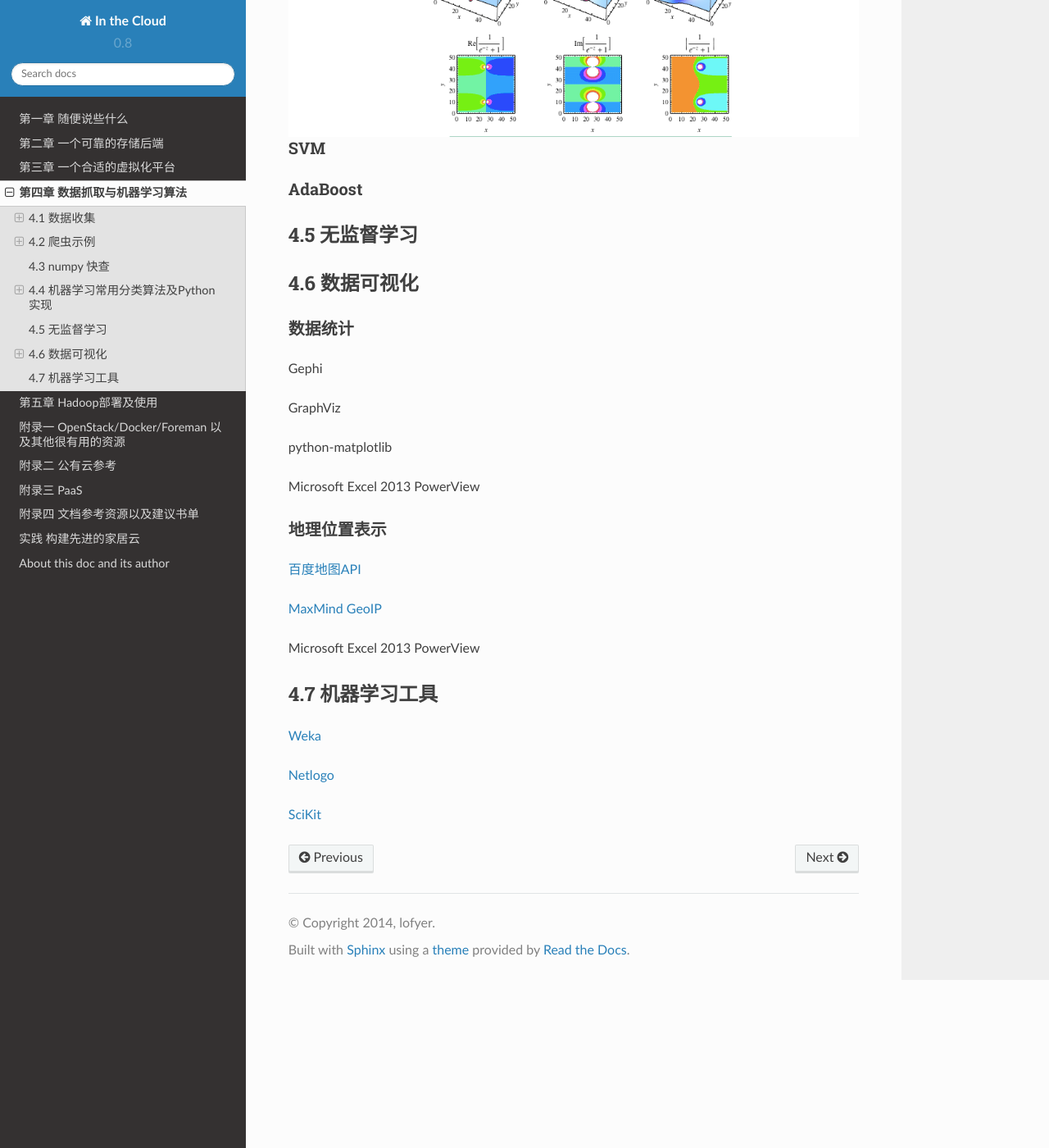
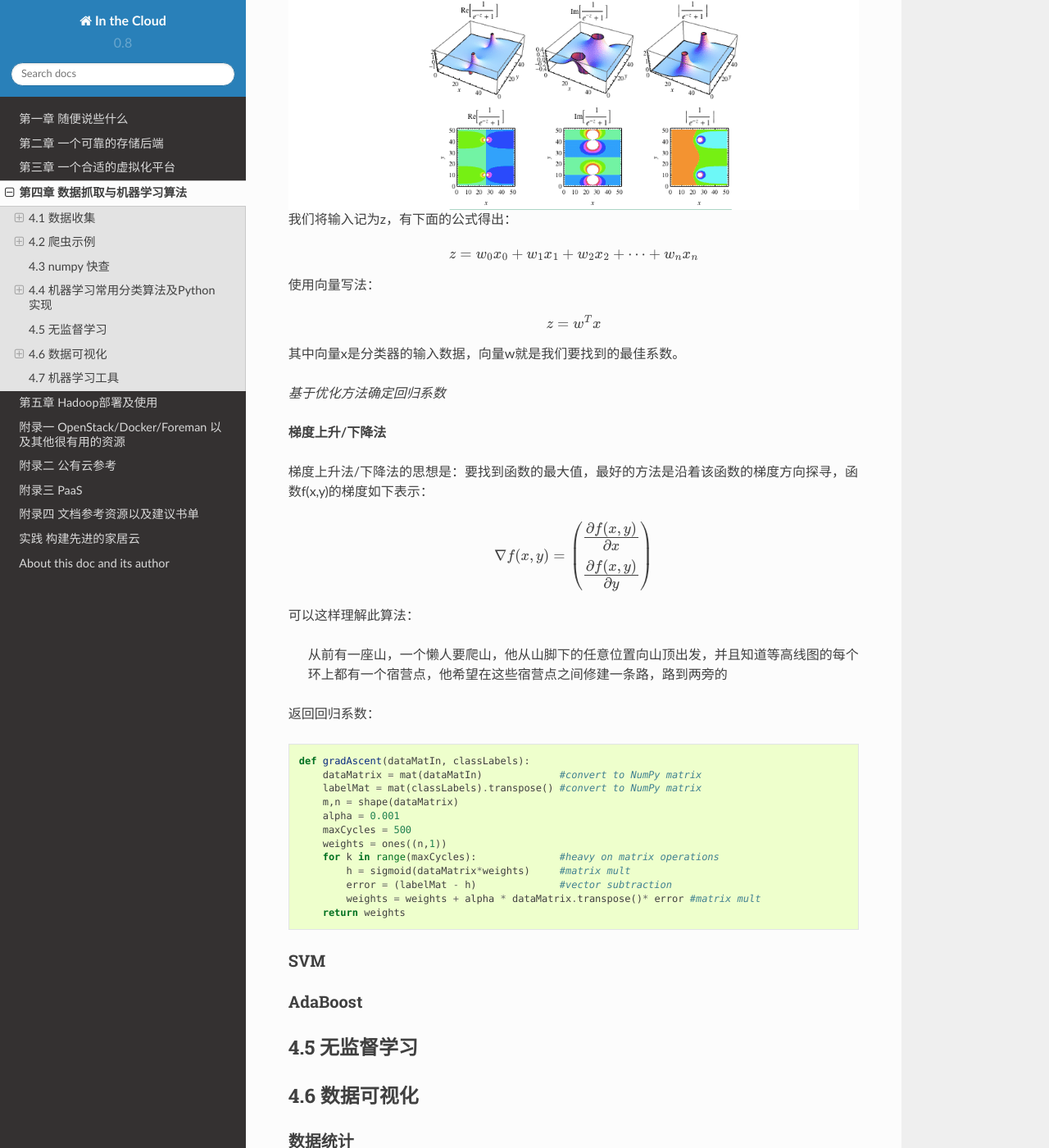
Before and after one commit to lofyer/InTheCloud, a Sphinx documentation site: the page built from source/posts/ch04.rst, in a window 1280 px wide and 1400 px high, scrolled down 11162 px. Shown: the whole window at 82% size. Built offline with Sphinx 7.4.7 and the Read the Docs theme 2.0.0, drawn with Linux system fonts in a browser that asks for light colours; formulas are drawn with MathJax 3; some of the changed text lies outside the part shown.

Commit message:
准备logistic算法

```diff
--- a/source/posts/ch04.rst
+++ b/source/posts/ch04.rst
@@ -124,6 +125,9 @@ https://github.com/followyourheart/sina-weibo-crawler
     # 创建单位矩阵
     np.eye(3)
 
+    # 最小二乘，参数为[x,y,degree]，degree为多项式的最高次幂，返回值为所有次幂的系数
+    np.polyfit(a,c,1)
+
 4.4 机器学习常用分类算法及Python实现
 -------------------------------------
 
@@ -140,7 +144,9 @@ https://github.com/followyourheart/sina-weibo-crawler
 
 整个信息的熵为：
 
-    H = -sigma(i=1,n)x(log2(x))
+.. math::
+
+    H = -\sum^n_{i=1} log_2 x
 
 如何找到最好的分类特征：
 
@@ -513,10 +519,55 @@ Sigmoid函数具有单位阶跃函数的性质，公式表示为：
 
 .. math::
 
-    \sigma (z)=\cfrac{1}{1+e^-z}
+    \sigma (z)=\cfrac{1}{1+e^{-z}}
 
 .. image:: ../images/04-01.png
     :align: center
+
+我们将输入记为z，有下面的公式得出：
+
+.. math::
+
+    z=w_0 x_0 + w_1 x_1 + w_2 x_2 + \dots + w_n x_n
+
+使用向量写法：
+
+.. math::
+
+    z=w^T x
+
+其中向量x是分类器的输入数据，向量w就是我们要找到的最佳系数。
+
+*基于优化方法确定回归系数*
+
+**梯度上升/下降法**
+
+梯度上升法/下降法的思想是：要找到函数的最大值，最好的方法是沿着该函数的梯度方向探寻，函数f(x,y)的梯度如下表示：
+
+.. math::
+
+    {\nabla}f(x,y)=\begin{pmatrix} \cfrac{{\partial}f(x,y)}{{\partial}x} \\ \cfrac{{\partial}f(x,y)}{{\partial}y}\end{pmatrix}
+
+可以这样理解此算法：
+
+    从前有一座山，一个懒人要爬山，他从山脚下的任意位置向山顶出发，并且知道等高线图的每个环上都有一个宿营点，他希望在这些宿营点之间修建一条路，路到两旁的
+
+返回回归系数：
+
+.. code::
+
+    def gradAscent(dataMatIn, classLabels):
+        dataMatrix = mat(dataMatIn)             #convert to NumPy matrix
+        labelMat = mat(classLabels).transpose() #convert to NumPy matrix
+        m,n = shape(dataMatrix)
+        alpha = 0.001
+        maxCycles = 500
+        weights = ones((n,1))
+        for k in range(maxCycles):              #heavy on matrix operations
+            h = sigmoid(dataMatrix*weights)     #matrix mult
+            error = (labelMat - h)              #vector subtraction
+            weights = weights + alpha * dataMatrix.transpose()* error #matrix mult
+        return weights
 
 SVM
 ~~~~
```
Also changed, not shown: other parts of source/posts/ch04.rst (+2 -1 lines).
